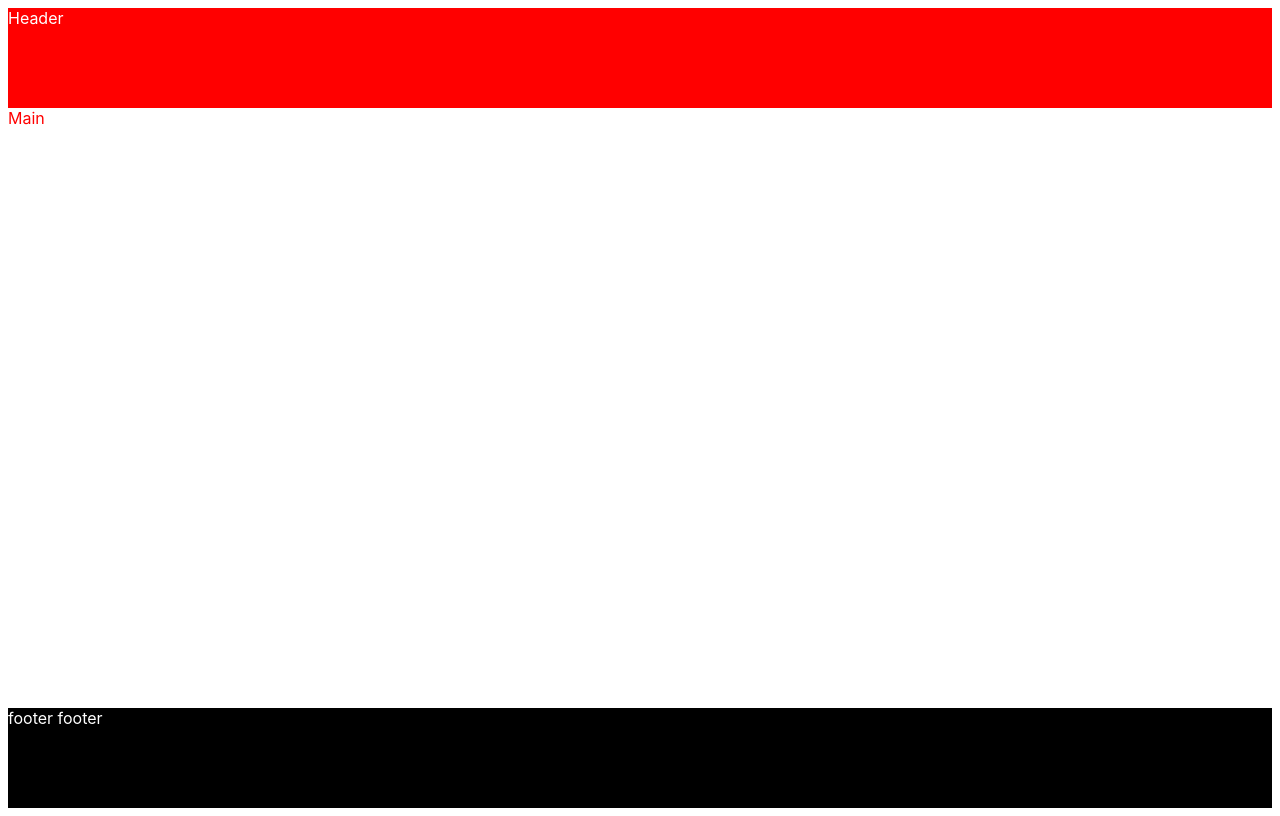
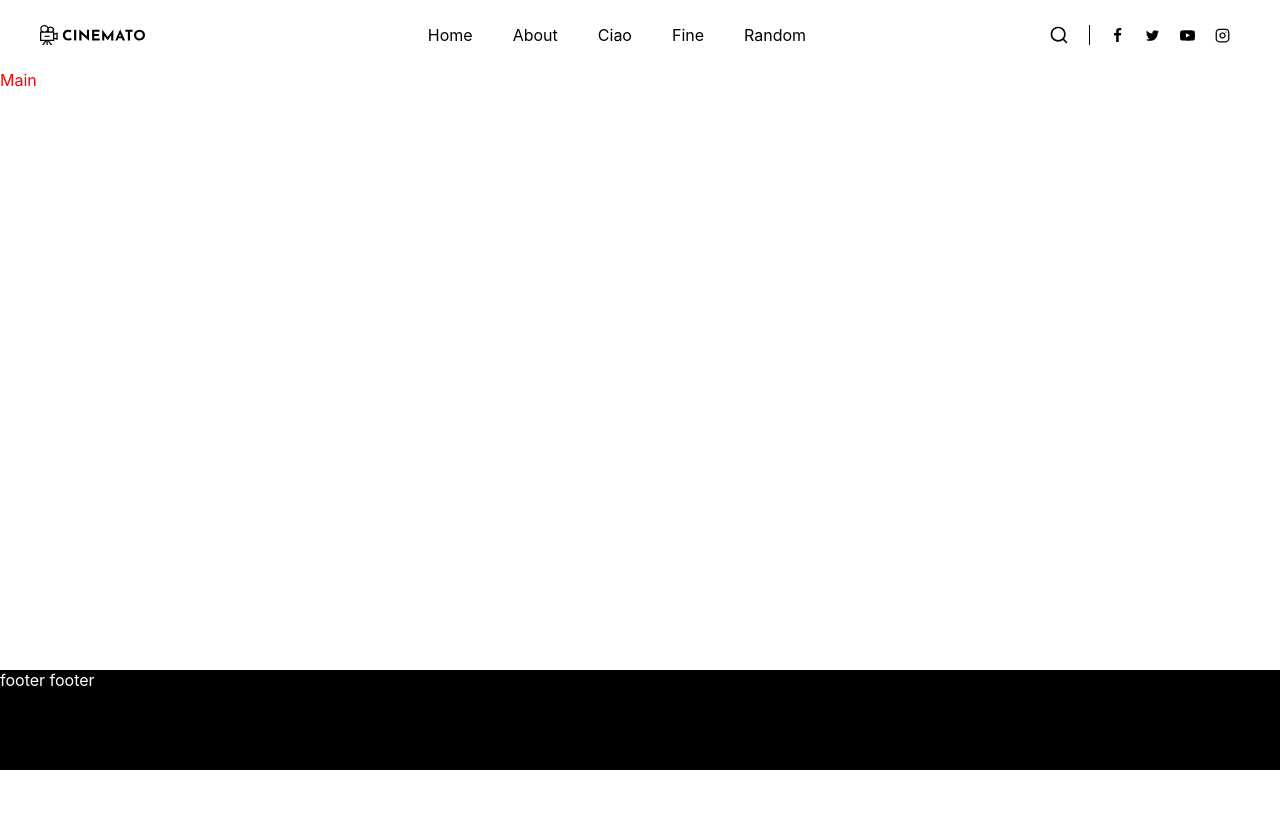
Before and after one commit to Mario-Arista/proj-html-vuejs, a Vue app: page / in a window 1280 px wide. Built offline with nearby package versions, Linux system fonts and the light colour scheme.

Commit message:
basic header done

```diff
--- a/src/components/AppHeader.vue
+++ b/src/components/AppHeader.vue
@@ -7,15 +7,109 @@ export default {
 </script>
 
 <template>
-    <header>Header</header>
+    <header>
+        <div class="container">
+
+            <!-- Logo Azienda  -->
+            <img src="/img/logo.svg" alt="Logo Cinemato" class="logo">
+
+            <!-- menu -->
+            <nav>
+                <!-- Qui creare v-for con prop -->
+                <ul>
+                    <!-- Qui creare elemento a se in components  -->
+                    <li>Home</li>
+                    <li>About</li>
+                    <li>Ciao</li>
+                    <li>Fine</li>
+                    <li>Random</li>
+                </ul>
+            </nav>
+
+            <!-- Search bar + social  -->
+            <div id="right-part-header">
+
+                <div class="search-bar">
+                    <input type="text" class="hidden">
+                    <img class="search-icon" src="/img/icon-search-thin.svg" alt="icona per cercare">
+                </div>
+
+                <div class="socials">
+                    <img src="/public/img/icon-facebook.svg" alt="icona facebook">
+                    <img src="/public/img/icon-twitter.svg" alt="icona facebook">
+                    <img src="/public/img/icon-youtube.svg" alt="icona facebook">
+                    <img src="/public/img/icon-instagram.svg" alt="icona facebook">
+                </div>
+
+            </div>
+
+        </div>
+
+    </header>
 </template>
 
 <style>
 
 header {
+
     width: 100%;
-    height: 100px;
-    color: white;
-    background-color: red;
+    background-color: white;
+
+    .container {
+
+        display: flex;
+        justify-content: space-between;
+        align-items: center;
+
+        .logo {
+
+            width: 185px;
+            padding: 25px 40px;
+
+        }
+
+        nav ul {
+            display: flex;
+            align-items: center;
+            justify-content: center;
+            gap: 40px;
+            list-style-type: none;
+        }
+
+        #right-part-header {
+
+            display: flex;
+            align-items: center;
+            gap: 20px;
+
+            padding-right: 50px;
+
+            .search-bar {
+
+                display: flex;
+                gap: 20px;
+                border-right: 1px solid black;
+
+                img {
+                    height: 20px;
+                    padding-right: 20px;
+                }
+
+            }
+
+            .socials {
+                display: flex;
+                gap: 20px;
+
+                img {
+                    height: 15px;
+                    width: 15px;
+                }
+            }
+        }
+
+    }
+
+
 }
 </style>
--- a/src/main.js
+++ b/src/main.js
@@ -1,5 +1,5 @@
 import { createApp } from 'vue'
-import './style.css'
+import './style/general.scss'
 import App from './App.vue'
 
 createApp(App).mount('#app')
--- a/src/style.css
+++ /dev/null
@@ -1,6 +0,0 @@
-:root {
-  font-family: Inter, system-ui, Avenir, Helvetica, Arial, sans-serif;
-
-  background-color: white;
-
-}
--- /dev/null
+++ b/src/style/general.scss
@@ -0,0 +1,19 @@
+:root {
+  font-family: Inter, system-ui, Avenir, Helvetica, Arial, sans-serif;
+
+  background-color: white;
+
+}
+
+/* Reset rules */
+* {
+  padding: 0;
+  margin: 0;
+  box-sizing: border-box;
+}
+
+/* Common style */
+
+.hidden {
+  display: none;
+}
```
Also changed, not shown: src/style/variables.scss (added).
